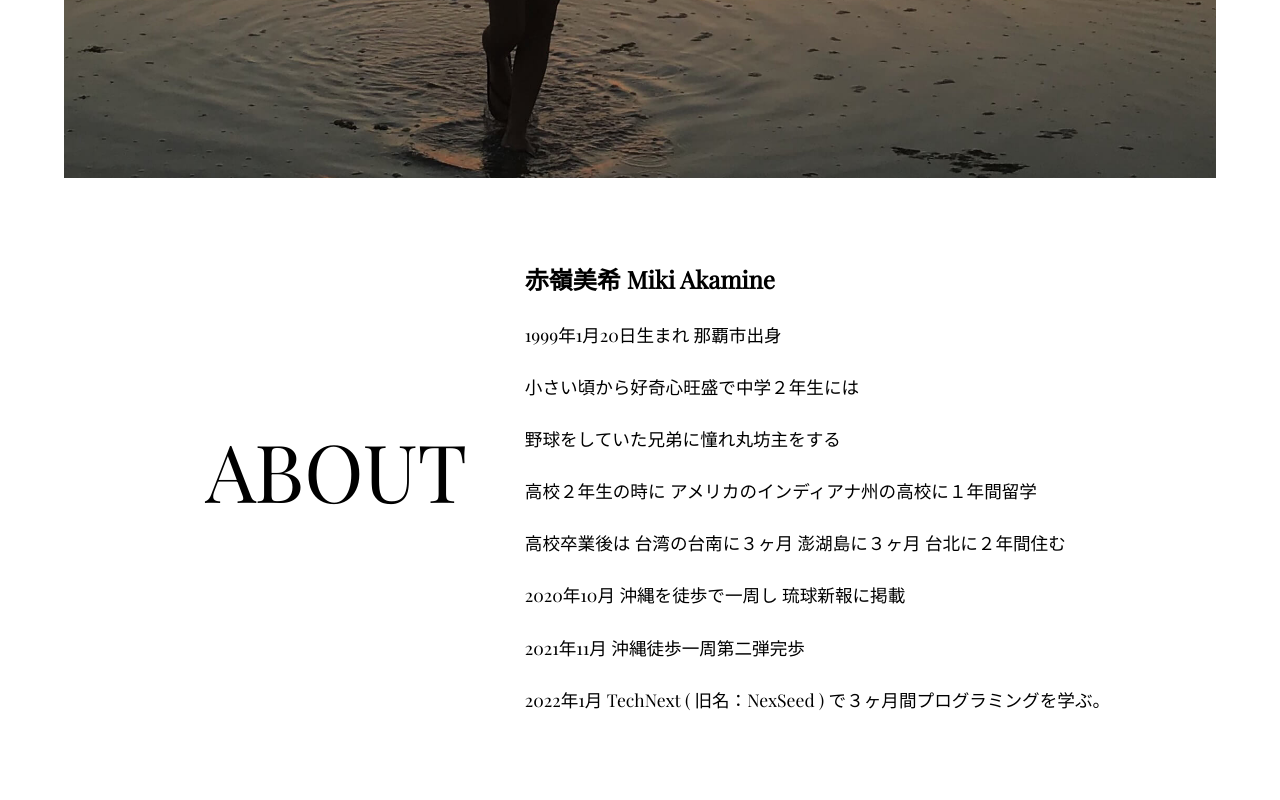
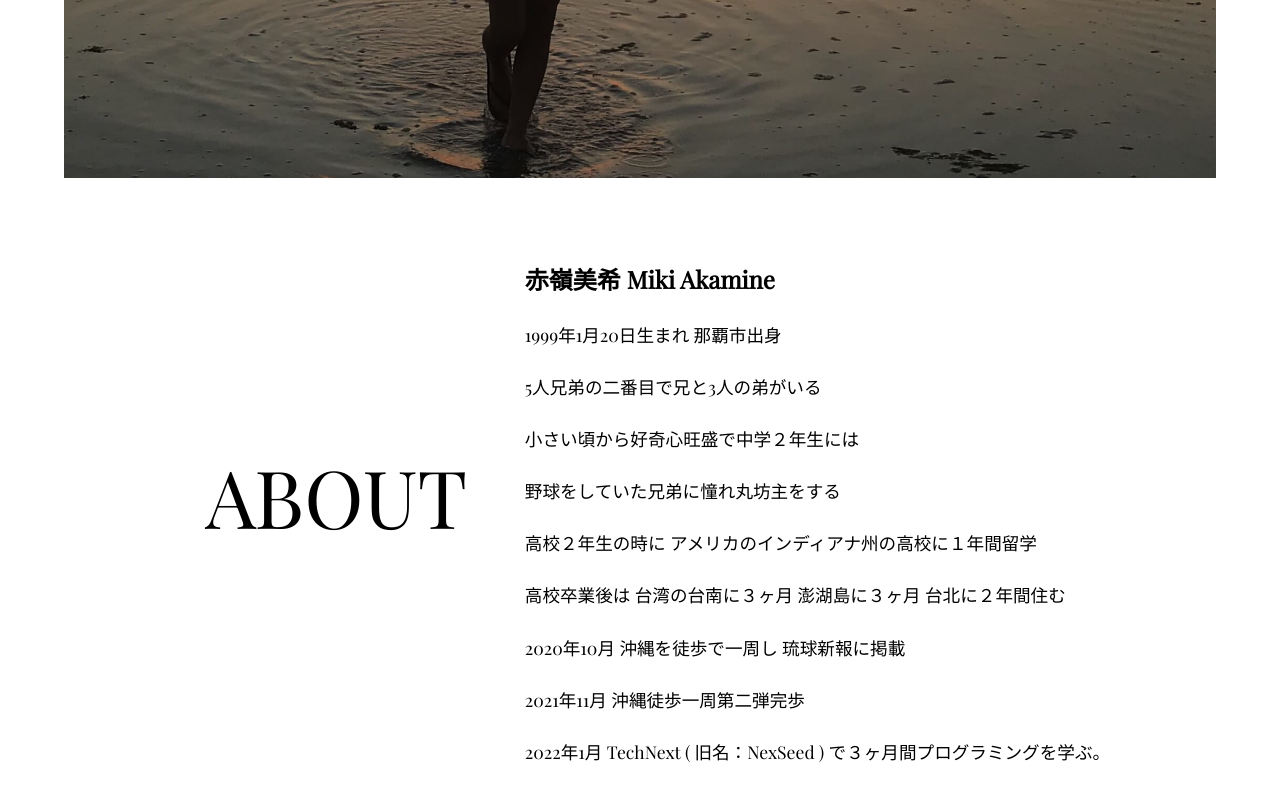
Before and after one commit to MikiAkamine/portfolio, a plain HTML site: page about.html in a window 1280 px wide. Shown: the part 682-1482 px from the top of the page. Before the commit the page ends 1454 px from the top, so only its background shows below. Drawn offline with nearby package versions, Linux system fonts and the light colour scheme.

Commit message:
no message

```diff
--- a/about.html
+++ b/about.html
@@ -35,6 +35,7 @@
             <div class="content">
                 <h1>赤嶺美希 Miki Akamine</h1>
                 <p><span>1999年1月20日生まれ 那覇市出身</span></p>
+                <p><span>5人兄弟の二番目で兄と3人の弟がいる</span></p>
                 <p><span>小さい頃から好奇心旺盛で中学２年生には</span></p>
                 <p><span>野球をしていた兄弟に憧れ丸坊主をする</span></p>
                 <p><span>高校２年生の時に アメリカのインディアナ州の高校に１年間留学</span></p>
```
